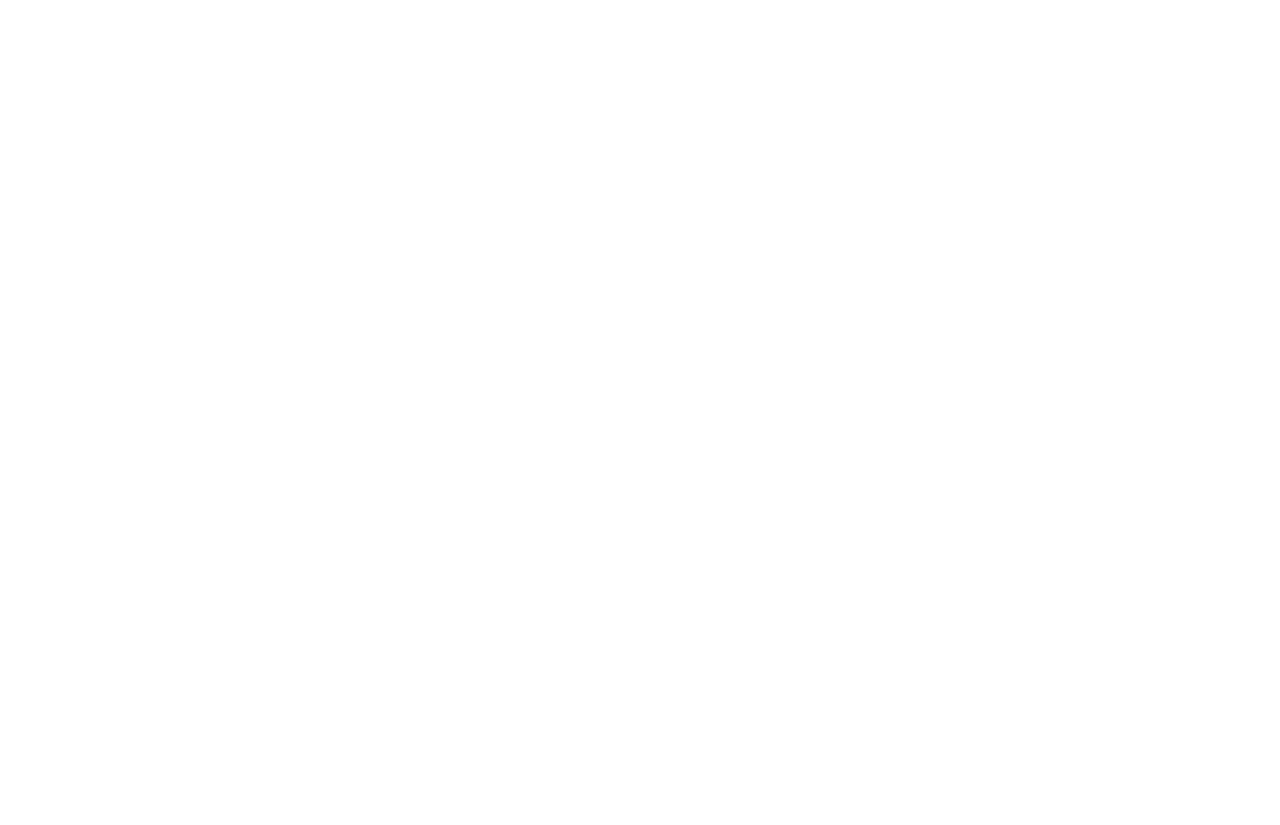
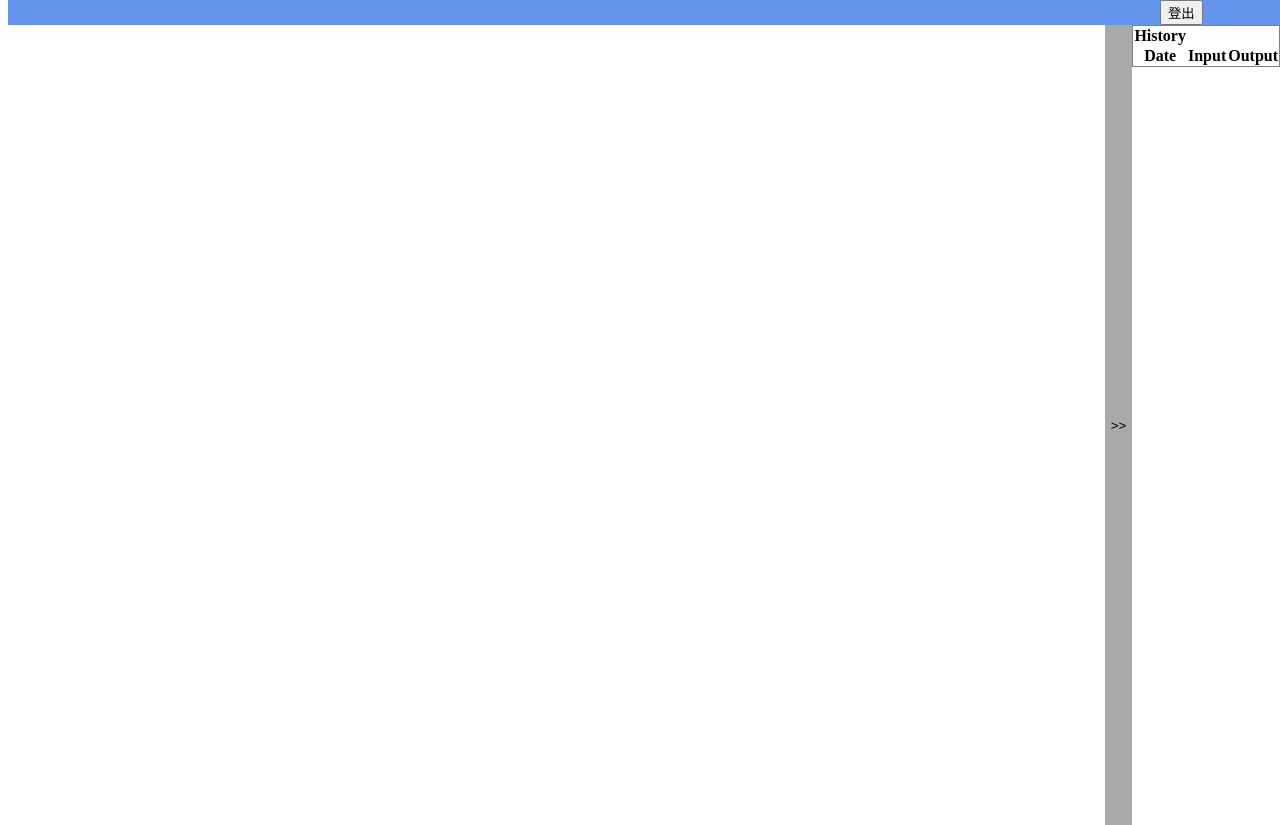
Before and after one commit to ml-inory/ModelConverterWeb, a Flask app: page / in a window 1280 px wide. Before the commit the page is empty. Before the commit the page ends 800 px from the top, so only its background shows below. Run offline with Flask 2, Linux system fonts and the light colour scheme; the visitor is signed in with stand-in values (Sample User, id 1); lists and menus that the app fills with data are empty.

Commit message:
增加： 导航栏、侧边栏

```diff
--- a/elements/LoginForm.py
+++ b/elements/LoginForm.py
@@ -2,7 +2,6 @@ from wtforms import StringField, PasswordField
 from wtforms.validators import DataRequired, EqualTo
 from flask_wtf import FlaskForm
 
-# ...
 class LoginForm(FlaskForm):
     """登录表单类"""
     username = StringField('用户名', validators=[DataRequired()])
--- a/main.py
+++ b/main.py
@@ -36,14 +36,14 @@ def login():
         password = form.password.data
         user_info = get_user(user_name)  # 从用户数据中查找用户记录
         if user_info is None:
-            emsg = "用户名或密码密码有误"
+            emsg = "用户名或密码有误"
         else:
             user = User(user_info)  # 创建用户实体
             if user.verify_password(password):  # 校验密码
                 login_user(user)  # 创建用户 Session
                 return redirect(request.args.get('next') or url_for('index'))
             else:
-                emsg = "用户名或密码密码有误"
+                emsg = "用户名或密码有误"
     return render_template('login.html', form=form, emsg=emsg)
 
 @login_manager.user_loader  # 定义获取登录用户的方法
--- /dev/null
+++ b/static/js/history_show.js
@@ -0,0 +1,14 @@
+
+
+function history_show() {
+    var history = document.getElementById("history")
+    var btn = document.getElementById("history_show_btn")
+    // alert(history.offsetWidth);
+    if (history.style['display'] == "none") {
+        history.style['display'] = "block"
+        btn.innerText = ">>"
+    } else {
+        history.style['display'] = "none"
+        btn.innerText = "<<"
+    }
+}
--- /dev/null
+++ b/static/styles/index.css
@@ -0,0 +1,44 @@
+.navigator{
+    height: 25px;
+    width: 100%;
+    top: 0;
+    margin-left: 0;
+    margin-bottom: 5px;
+    position: fixed;
+    display: block;
+    background-color: cornflowerblue;
+}
+
+.navi_btns{
+    margin-left: 90%;
+}
+
+.history_bar{
+    float: right;
+    position: absolute;
+    top: 25px;
+    right: 0;
+    height: 100%;
+    width: auto;
+    margin-right: 0;
+}
+
+#history{
+    float: right;
+    display: block;
+    height: 100%;
+    margin-left: auto;
+    -moz-transition: margin-right 2s;
+    transition: margin-right 2s;
+    overflow-x: hidden;
+}
+
+#history_show_btn{
+    top: 50%;
+    width: auto;
+    height: 100%;
+    right: auto;
+    border: 0;
+    background-color: darkgray;
+    cursor: pointer;
+}
--- a/templates/index.html
+++ b/templates/index.html
@@ -2,9 +2,38 @@
 <html lang="en">
 <head>
     <meta charset="UTF-8">
-    <title>Title</title>
+    <link rel="stylesheet" type="text/css" href="{{ url_for('static',filename='styles/index.css') }}">
+    <script type=text/javascript src="{{
+    url_for('static', filename='js/history_show.js') }}"></script>
+    <title>模型转换</title>
 </head>
 <body>
+    <!-- 导航栏 -->
+    <nav class="navigator">
+        <!-- 按钮组 -->
+        <div class="navi_btns">
+            <button type="button">登出</button>
+        </div>
+    </nav>
+
+    <div class="history_bar">
+        <button id="history_show_btn" onclick="history_show()">>></button>
+        <!-- 侧边栏 历史 -->
+        <aside id="history">
+            <table border="1" rules="none">
+                <tr>
+                    <th>History</th>
+                </tr>
+                <tr>
+                    <th>Date</th>
+                    <th>Input</th>
+                    <th>Output</th>
+                </tr>
+            </table>
+        </aside>
+    </div>
+
+
 
 </body>
 </html>
```
Also changed, not shown: static/styles/login.css (added, +17 -0 lines), templates/login.html (+17 -1 lines).
